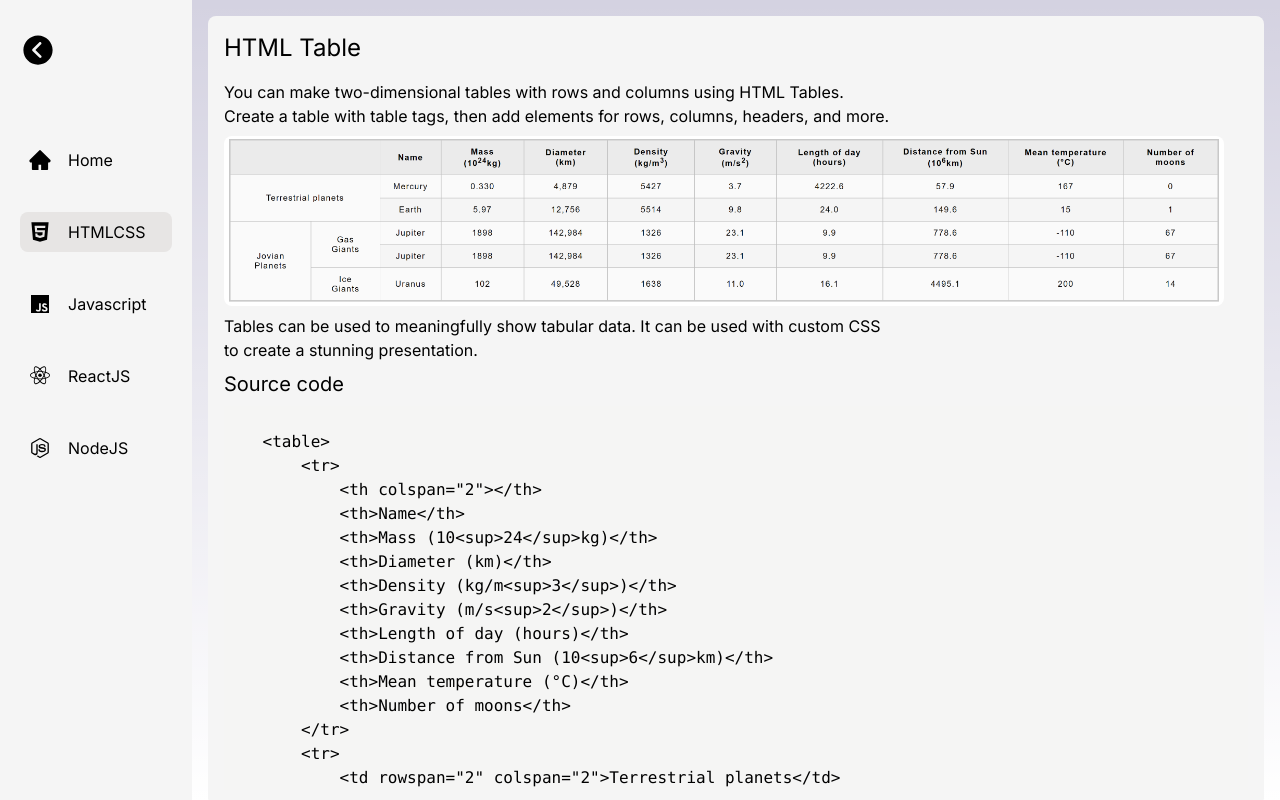
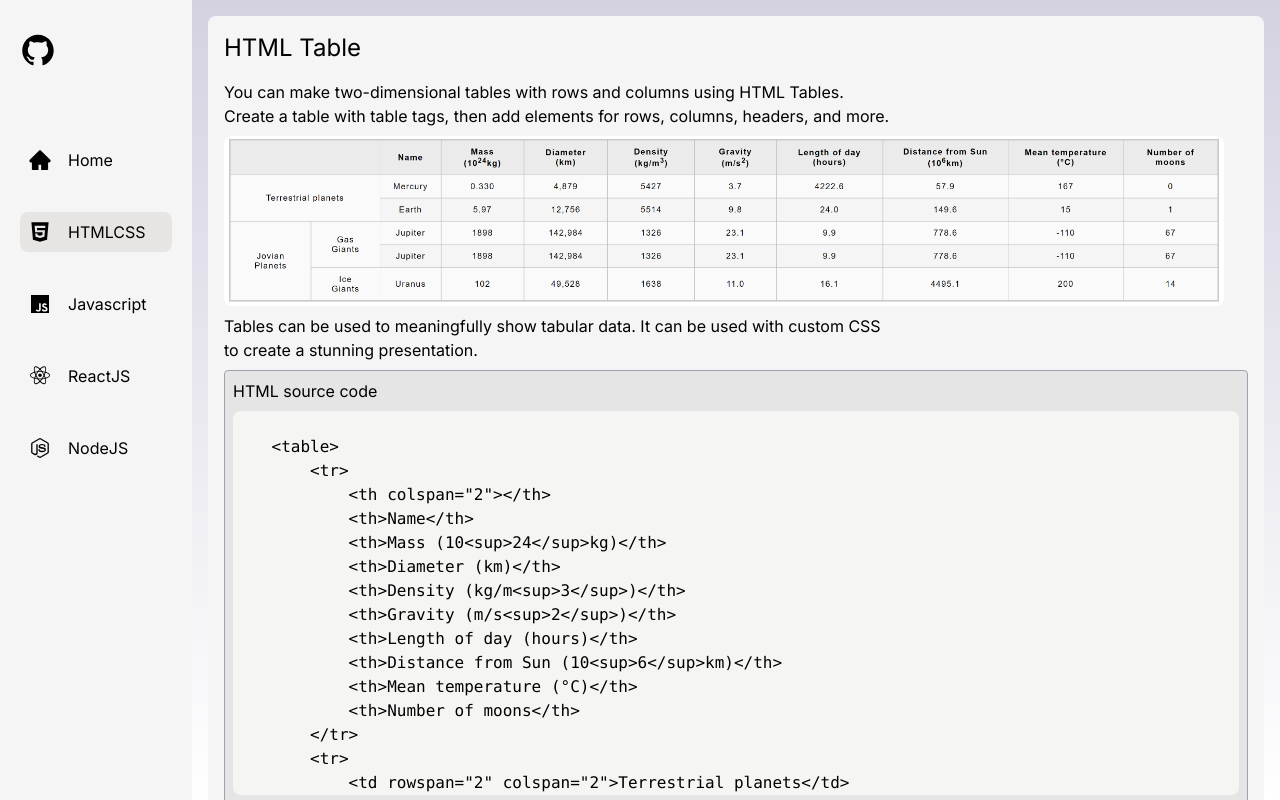
Before and after one commit to danmxli/theodinproject-project-library, a Next.js app: page /htmlcss in a window 1280 px wide. Built offline with nearby package versions, Linux system fonts and the light colour scheme.

Commit message:
navbar and page update

```diff
--- a/app/globals.css
+++ b/app/globals.css
@@ -11,7 +11,7 @@
 @media (prefers-color-scheme: dark) {
   :root {
     --foreground-rgb: 255, 255, 255;
-    --background-start-rgb: 10, 9, 35;
+    --background-start-rgb: 48, 45, 75;
     --background-end-rgb: 0, 0, 0;
   }
 }
--- a/app/page.tsx
+++ b/app/page.tsx
@@ -8,7 +8,7 @@ export default function Home() {
         <main className="flex min-h-screen flex-col items-center justify-between p-24">
 
           <div className="z-10 max-w-5xl w-full items-center justify-between font-mono text-sm lg:flex">
-            <div className="fixed left-0 top-0 flex w-full justify-center border-b border-gray-300 bg-gradient-to-b from-zinc-200 pb-6 pt-8 backdrop-blur-2xl dark:border-neutral-800 dark:bg-zinc-800/30 dark:from-inherit lg:static lg:w-auto  lg:rounded-xl lg:border lg:bg-gray-200 lg:p-4 lg:dark:bg-zinc-800/30">
+            <div className="fixed left-0 top-0 flex w-full justify-center border-b border-gray-300 bg-gradient-to-b from-zinc-200 pb-6 pt-8 backdrop-blur-2xl dark:border-neutral-800 dark:bg-zinc-900/30 dark:from-inherit lg:static lg:w-auto  lg:rounded-xl lg:border lg:bg-gray-200 lg:p-4 lg:dark:bg-zinc-900/50">
               Showcasing&nbsp;
               <Typewriter options={{
                   strings: ['front-end expertise', 'server-side development'],
--- a/components/codedisplay.tsx
+++ b/components/codedisplay.tsx
@@ -8,7 +8,7 @@ interface CodeDisplayProps {
 
 const CodeDisplay: React.FC<CodeDisplayProps> = ({ code }) => {
   return (
-    <div className="bg-stone-100 dark:bg-black max-h-96 dark:text-slate-300 overflow-auto scrollbar-hide">
+    <div className="bg-stone-100 dark:bg-black/30 max-h-96 dark:text-slate-300 overflow-auto scrollbar-hide rounded-lg">
       <pre>
         <code>{code}</code>
       </pre>
--- a/components/htmlcss/forms.tsx
+++ b/components/htmlcss/forms.tsx
@@ -47,12 +47,20 @@ const FormDemo = () => {
                 The method attribute, which indicates which HTTP method should be used to submit the form, is accepted by the form element. GET and POST are two widely used techniques.
             </p>
             <h2 className="dark:text-indigo-400 text-xl mb-2">Example Form</h2>
-            <ExampleForm />
+            <div className="inline-grid grid-cols-1 sm:grid-cols-2 gap-2">
+                <div>
+                    <ExampleForm />
+                </div>
+                <div className="p-2 bg-neutral-200 dark:bg-slate-900 border border-gray-400 dark:border-gray-700 rounded">
+                    <h2 className="dark:text-indigo-400 mb-2">HTML source code</h2>
+                    <div>
+                        <CodeDisplay code={formCode} />
+                    </div>
+                </div>
+            </div>
 
-            <h2 className="dark:text-indigo-400 text-xl mt-2 mb-2">Source code</h2>
-            <div>
-                <CodeDisplay code={formCode} />
-            </div>
+
+
         </div>
     );
 };
--- a/components/htmlcss/forms/exampleform.tsx
+++ b/components/htmlcss/forms/exampleform.tsx
@@ -1,7 +1,7 @@
 const ExampleForm = () => {
 
     return (
-        <form className="inline-block bg-stone-200 dark:bg-slate-900 rounded-lg" action={"/"} target="_blank" method="get">
+        <form className="inline-block bg-neutral-200 dark:bg-slate-900 rounded border border-gray-400 dark:border-gray-700" action={"/"} target="_blank" method="get">
                 <div className="m-4 inline-block">
                     <label className="dark:text-slate-300 font-semibold">Email</label>
                     <input
@@ -39,7 +39,7 @@ const ExampleForm = () => {
                     <div className="m-4">
                         <label className="dark:text-slate-300 font-semibold">Message</label> <br />
                         <textarea
-                        className="text-black dark:text-purple-200 border border-gray-300 dark:border-gray-600 dark:bg-slate-800 focus:outline-none rounded-md mt-1 py-2 px-3 h-32 w-full"
+                        className="text-black dark:text-purple-200 border border-gray-300 dark:border-gray-600 dark:bg-slate-800 focus:outline-none rounded-md mt-1 py-2 px-3 h-24 w-full"
                             placeholder="What are you interested in?"
                         ></textarea>
                     </div>
--- a/components/htmlcss/table.tsx
+++ b/components/htmlcss/table.tsx
@@ -89,9 +89,11 @@ const TableDemo = () => {
             <p className="lg:max-w-2xl mb-2 dark:text-gray-400">
                 Tables can be used to meaningfully show tabular data. It can be used with custom CSS to create a stunning presentation.
             </p>
-            <h2 className="dark:text-indigo-400 text-xl mb-2">Source code</h2>
-            <div>
-                <CodeDisplay code={htmlTableCode} />
+            <div className="p-2 bg-neutral-200 dark:bg-slate-900 border border-gray-400 dark:border-gray-700 rounded">
+                <h2 className="dark:text-indigo-400 mb-2">HTML source code</h2>
+                <div>
+                    <CodeDisplay code={htmlTableCode} />
+                </div>
             </div>
         </div>
     );
--- a/components/navbar.tsx
+++ b/components/navbar.tsx
@@ -1,19 +1,15 @@
 'use client'
 import React from 'react'
-import { useState } from 'react'
 import { useRouter } from 'next/navigation'
 import { usePathname } from 'next/navigation'
-import { IoIosArrowDroprightCircle} from "react-icons/io"
-import { AiFillHtml5, AiFillHome} from "react-icons/ai"
+import { IoIosArrowDroprightCircle } from "react-icons/io"
+import { AiFillHtml5, AiFillHome, AiFillGithub } from "react-icons/ai"
 import { BiLogoJavascript, BiLogoReact, BiLogoNodejs } from "react-icons/bi"
-
-import Link from 'next/link'
 
 const Navbar = () => {
     const router = useRouter();
     const pathname = usePathname();
 
-    const [open, SetOpen] = useState(true);
     const Menus = [
         { id: "home", title: "Home", href: "/", content: <AiFillHome /> },
         { id: "htmlcss", title: "HTMLCSS", href: "/htmlcss", content: <AiFillHtml5 /> },
@@ -22,10 +18,12 @@ const Navbar = () => {
         { id: "nodejs", title: "NodeJS", href: "/", content: <BiLogoNodejs /> },
     ];
     return (
-        <div className={`overflow-clip p-5 pt-8 ${open ? "w-48" : "w-20"} bg-neutral-100 dark:bg-slate-950 duration-300`}>
+        <div className={`overflow-clip p-5 pt-8 ${"w-20 sm:w-48"} bg-neutral-100 dark:bg-slate-950`}>
 
             <div>
-                <IoIosArrowDroprightCircle className={`dark:text-indigo-700 rounded-md text-4xl mr-2 mb-8 duration-500 cursor-pointer ${open && "rotate-[180deg]"}`} onClick={() => SetOpen(!open)} />
+                <a href='https://github.com/danmxli/theodinproject-project-library' target='_blank'>
+                    <AiFillGithub className={`dark:text-indigo-700 rounded-md text-4xl mr-2 mb-8 cursor-pointer`} />
+                </a>
             </div>
 
             <ul className="pt-2">
@@ -34,7 +32,7 @@ const Navbar = () => {
                         router.push(menu.href);
                     }}>
                         <span className="text-2xl float-left">{menu.content}</span>
-                        <span className={`duration-100${open ? '' : ' scale-0'}`}>{menu.title}</span>
+                        <span className={`scale-0 sm:scale-100`}>{menu.title}</span>
                     </li>
                 ))}
             </ul>
```
